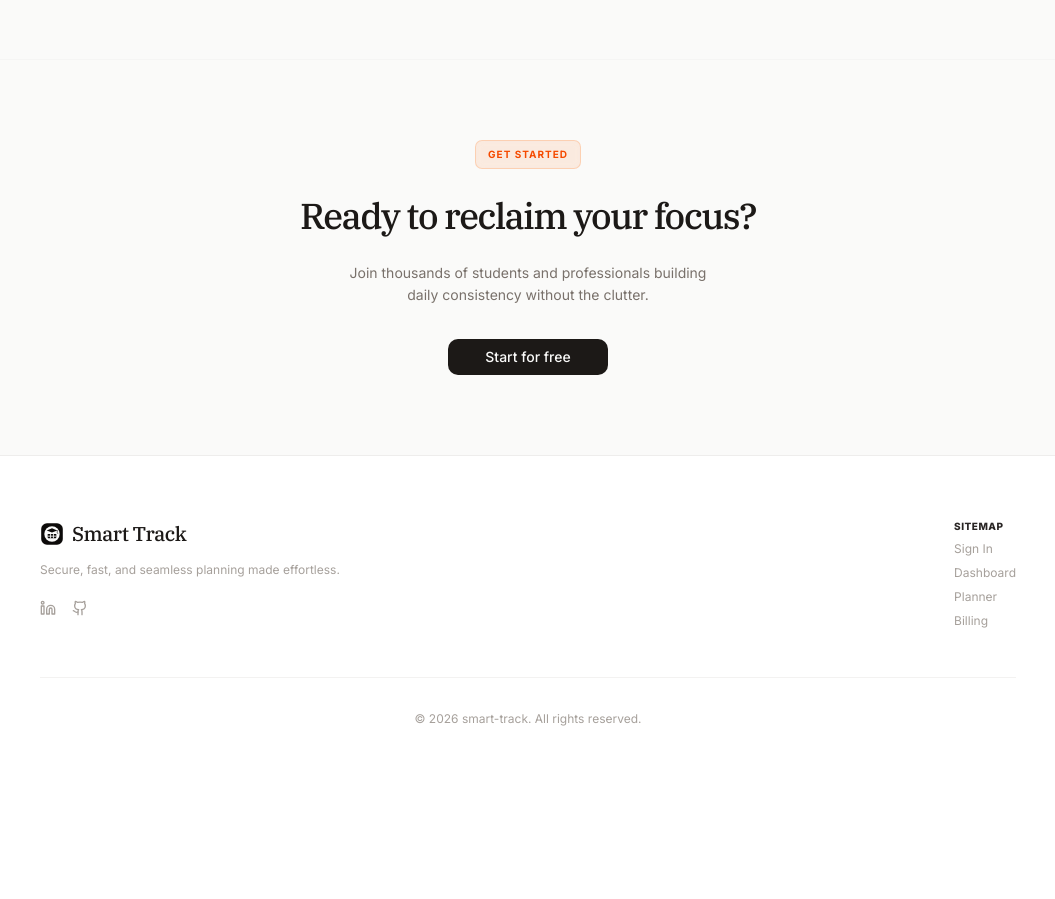
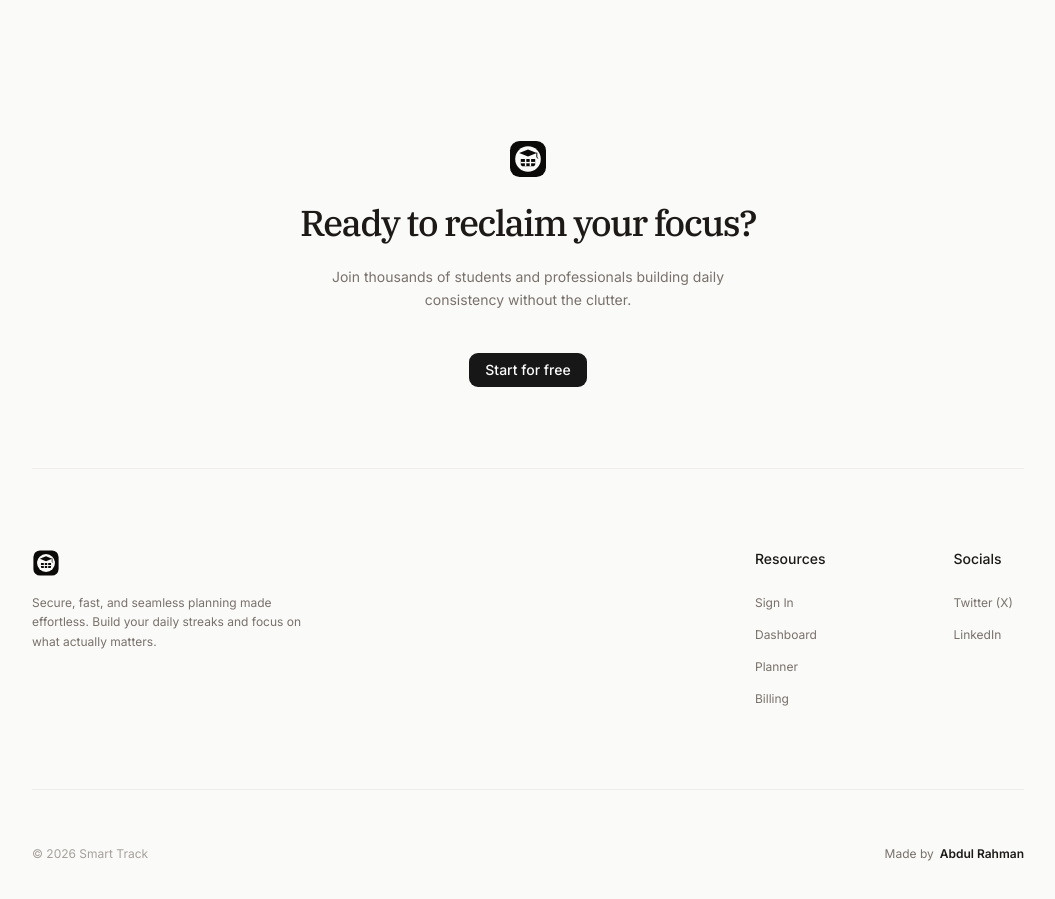
Before and after one commit to abdul-rahman-0x/smart-track, a Next.js app: page / in a window 1280 px wide. Shown: the part 4520-5419 px from the top of the page, without its empty margins (112-1167 px from the left). Before the commit the page ends 5312 px from the top, so only its background shows below. Built offline with nearby package versions, Linux system fonts and the light colour scheme; no server answers.

Commit message:
feat(landing): refine footer layout and enhance resource and social links

```diff
--- a/components/landing/footer.tsx
+++ b/components/landing/footer.tsx
@@ -1,136 +1,112 @@
-"use client";
-
+// components/landing/footer.tsx
 import React from "react";
 import Link from "next/link";
+import { Logo } from "@/components/logo";
 import { Button } from "@/components/ui/button";
-import { Logo } from "@/components/logo";
-import { SectionBadge } from "@/components/section-badge";
 
-const LinkedinIcon = () => (
-    <svg
-        className="size-4"
-        viewBox="0 0 24 24"
-        fill="none"
-        stroke="currentColor"
-        strokeWidth="2"
-        strokeLinecap="round"
-        strokeLinejoin="round">
-        <path d="M16 8a6 6 0 0 1 6 6v7h-4v-7a2 2 0 0 0-2-2 2 2 0 0 0-2 2v7h-4v-7a6 6 0 0 1 6-6z" />
-        <rect width="4" height="12" x="2" y="9" />
-        <circle cx="4" cy="4" r="2" />
-    </svg>
-);
-
-const GithubIcon = () => (
-    <svg
-        className="size-4"
-        viewBox="0 0 24 24"
-        fill="none"
-        stroke="currentColor"
-        strokeWidth="2"
-        strokeLinecap="round"
-        strokeLinejoin="round">
-        <path d="M15 22v-4a4.8 4.8 0 0 0-1-3.5c3 0 6-2 6-5.5.08-1.25-.27-2.48-1-3.5.28-1.15.28-2.35 0-3.5 0 0-1 0-3 1.5-2.64-.5-5.36-.5-8 0C6 2 5 2 5 2c-.3 1.15-.3 2.35 0 3.5A5.403 5.403 0 0 0 4 9c0 3.5 3 5.5 6 5.5-.39.49-.68 1.05-.85 1.65-.17.6-.22 1.23-.15 1.85v4" />
-        <path d="M9 18c-4.51 2-5-2-7-2" />
-    </svg>
-);
+const footerLinks = {
+    resources: [
+        { name: "Sign In", href: "/login" },
+        { name: "Dashboard", href: "/dashboard" },
+        { name: "Planner", href: "/planner" },
+        { name: "Billing", href: "/billing" },
+    ],
+    socials: [
+        { name: "Twitter (X)", href: "https://x.com/_AbdulRahman09" },
+        { name: "LinkedIn", href: "https://linkedin.com/in/abdulrahman-in" },
+    ],
+};
 
 export default function Footer() {
     return (
-        <footer className="border-t border-stone-200/40 dark:border-stone-800/40 bg-white dark:bg-stone-900/50">
-            {/* ==================== PART 1: CTA BANNER ==================== */}
-            <div className="relative w-full bg-stone-50 dark:bg-stone-950 text-stone-900 dark:text-stone-100 py-20 text-center overflow-hidden border-b border-stone-200/60 dark:border-zinc-900">
-                <div className="relative z-10 max-w-xl mx-auto space-y-6">
-                    {/* Centered Section Badge */}
-                    <div className="flex justify-center">
-                        <SectionBadge>Get Started</SectionBadge>
-                    </div>
+        <footer className="w-full pt-20">
+            <div className="mx-auto max-w-5xl px-4">
 
-                    <h3 className="font-serif font-medium text-3xl sm:text-4xl tracking-[-0.04em] leading-tight">
+                {/* --- TOP CTA SECTION --- */}
+                <div className="flex flex-col items-center border-b border-stone-200/60 dark:border-stone-900/60 pb-20 text-center space-y-6">
+                    <Logo className="h-10 w-auto" />
+
+                    <h3 className="font-serif font-medium text-3xl sm:text-4xl tracking-[-0.04em] leading-[1.1] text-stone-900 dark:text-white max-w-xl mx-auto">
                         Ready to reclaim your focus?
                     </h3>
-                    <p className="text-sm text-stone-500 dark:text-stone-400 max-w-sm mx-auto leading-relaxed">
+
+                    <p className="text-sm text-stone-500 dark:text-stone-400 max-w-md mx-auto leading-relaxed">
                         Join thousands of students and professionals building
                         daily consistency without the clutter.
                     </p>
 
-                    <div className="flex justify-center pt-2">
-                        <Button
-                            asChild
-                            size="lg"
-                            className="min-w-40 bg-stone-900 text-stone-50 hover:bg-stone-800 dark:bg-stone-50 dark:text-stone-900 dark:hover:bg-stone-200 border-none transition-colors">
-                            <Link href="/login">Start for free</Link>
+                    <div className="pt-4">
+                        <Button asChild size="lg"
+                            className="px-4">
+                            <Link href="/login">
+                                Start for free
+                            </Link>
                         </Button>
                     </div>
                 </div>
-            </div>
 
-            {/* ==================== PART 2: THE SITEMAP & SOCIALS ==================== */}
-            <div className="max-w-5xl mx-auto px-6 py-16 space-y-12">
-                <div className="grid gap-8 sm:grid-cols-3 text-xs text-stone-500">
-                    <div className="space-y-4">
-                        <div className="space-y-1">
-                            <div className="flex items-center gap-2">
-                                <Logo className="size-6 text-stone-900 dark:text-stone-200 shrink-0" />
-                                <p className="font-serif font-medium text-xl tracking-tight text-stone-900 dark:text-stone-200">
-                                    Smart Track
-                                </p>
-                            </div>
-                            <p className="text-stone-400 dark:text-stone-500 leading-relaxed max-w-xs pt-2">
-                                Secure, fast, and seamless planning made
-                                effortless.
-                            </p>
+                {/* --- MAIN LINKS SECTION --- */}
+                <div className="flex flex-col md:flex-row justify-between items-start py-20 gap-12">
+
+                    <div className="max-w-[280px] space-y-4">
+                        <Logo className="h-7 w-auto" />
+                        <p className="text-xs text-stone-500 dark:text-stone-400 leading-relaxed">
+                            Secure, fast, and seamless planning made effortless. Build your daily streaks and focus on what actually matters.
+                        </p>
+                    </div>
+
+                    <div className="grid grid-cols-2 gap-16 md:gap-32">
+                        {/* Resources */}
+                        <div className="space-y-5">
+                            <h4 className="font-sans text-sm text-stone-900 dark:text-stone-50">Resources</h4>
+                            <ul className="space-y-2">
+                                {footerLinks.resources.map((link) => (
+                                    <li key={link.name}>
+                                        <Link
+                                            href={link.href}
+                                            className="text-xs text-stone-500 dark:text-stone-400 transition-colors duration-300 hover:text-orange-500 cursor-pointer"
+                                        >
+                                            {link.name}
+                                        </Link>
+                                    </li>
+                                ))}
+                            </ul>
                         </div>
 
-                        <div className="flex items-center gap-4 pt-1">
-                            <a
-                                href="https://www.linkedin.com/in/abdulrahman-in/"
-                                className="text-stone-400 hover:text-stone-900 dark:hover:text-stone-200 transition-colors"
-                                target="_blank"
-                                rel="noopener noreferrer">
-                                <LinkedinIcon />
-                            </a>
-                            <a
-                                href="https://github.com/abdul-rahman-0x"
-                                className="text-stone-400 hover:text-stone-900 dark:hover:text-stone-200 transition-colors"
-                                target="_blank"
-                                rel="noopener noreferrer">
-                                <GithubIcon />
-                            </a>
+                        {/* Socials */}
+                        <div className="space-y-5">
+                            <h4 className="font-sans text-sm text-stone-900 dark:text-stone-50">Socials</h4>
+                            <ul className="space-y-2">
+                                {footerLinks.socials.map((link) => (
+                                    <li key={link.name}>
+                                        <Link
+                                            href={link.href}
+                                            className="text-xs text-stone-500 dark:text-stone-400 transition-colors duration-300 hover:text-orange-500 cursor-pointer"
+                                        >
+                                            {link.name}
+                                        </Link>
+                                    </li>
+                                ))}
+                            </ul>
                         </div>
-                    </div>
-
-                    {/* Sitemap Navigation Column */}
-                    <div className="space-y-2 sm:col-start-3 sm:justify-self-end">
-                        <p className="font-extrabold text-stone-800 dark:text-stone-200 uppercase tracking-wider text-[10px]">
-                            Sitemap
-                        </p>
-                        <Link
-                            href="/login"
-                            className="block text-stone-400 hover:text-stone-900 dark:hover:text-stone-200 transition-colors">
-                            Sign In
-                        </Link>
-                        <Link
-                            href="/dashboard"
-                            className="block text-stone-400 hover:text-stone-900 dark:hover:text-stone-200 transition-colors">
-                            Dashboard
-                        </Link>
-                        <Link
-                            href="/planner"
-                            className="block text-stone-400 hover:text-stone-900 dark:hover:text-stone-200 transition-colors">
-                            Planner
-                        </Link>
-                        <Link
-                            href="/billing"
-                            className="block text-stone-400 hover:text-stone-900 dark:hover:text-stone-200 transition-colors">
-                            Billing
-                        </Link>
                     </div>
                 </div>
 
-                {/* --- COPYRIGHT PANEL --- */}
-                <div className="text-[12px] text-stone-400 pt-8 text-center border-t border-stone-200/50 dark:border-stone-900/60">
-                    © 2026 smart-track. All rights reserved.
+                {/* --- BOTTOM BAR --- */}
+                <div className="flex flex-col items-center justify-between gap-6 border-t border-stone-200/60 dark:border-stone-900/60 py-14 md:flex-row">
+                    <p className="text-xs text-stone-400">
+                        © 2026 Smart Track
+                    </p>
+
+                    <div className="flex items-center gap-1.5 text-xs text-stone-500 dark:text-stone-400">
+                        <span>Made by</span>
+                        <Link
+                            href="https://github.com/abdul-rahman-0x"
+                            className="font-semibold text-stone-900 dark:text-stone-50 transition-colors duration-300 hover:text-orange-500 cursor-pointer"
+                        >
+                            Abdul Rahman
+                        </Link>
+                    </div>
                 </div>
             </div>
         </footer>
```
